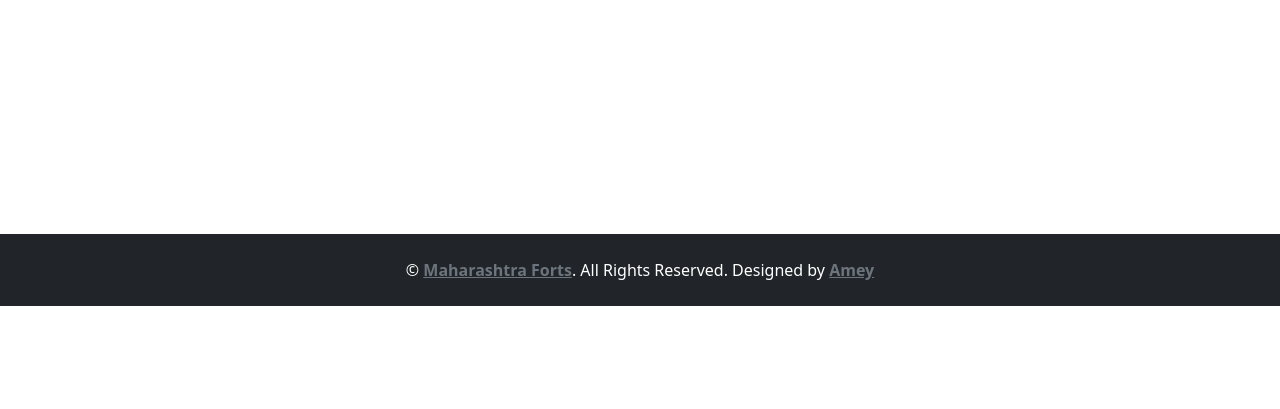
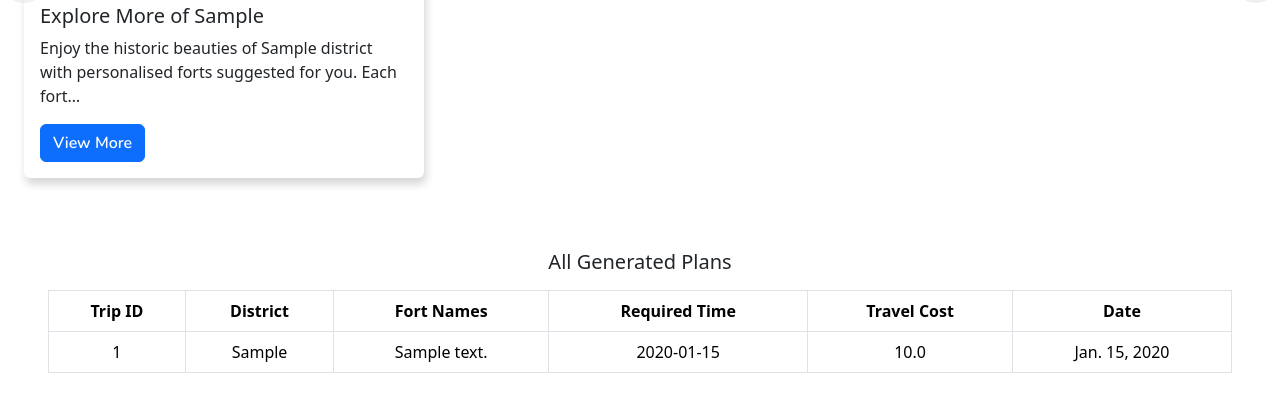
Before and after one commit to Binarybraniac01/Django_Project, a Django app: page /ourplans/ in a window 1280 px wide. Shown: the part 454-863 px from the top of the page. Before the commit the page ends 760 px from the top, so only its background shows below. Run offline with Django 5.2, Linux system fonts and the light colour scheme; a user stored in the database is signed in; tables that the repository leaves empty hold one stand-in row (values such as "Sample post"); data that the repository does not hold is empty; some libraries are stand-ins or nearby versions.

Commit message:
Recommendations little bug removed and added truncate feature for details

```diff
--- a/recommendations/templates/ourplans.html
+++ b/recommendations/templates/ourplans.html
@@ -31,7 +31,7 @@
                 <div class="img-wrapper"><img src="/media/img/recomendation_imgs/{{item.image_name}}" class="d-block w-100" alt="No Picture Found"> </div>
                 <div class="card-body">
                     <h5 class="card-title">{{item.recom_title}}</h5>
-                    <p class="card-text">{{item.recom_details}}</p>
+                    <p class="card-text">{{ item.recom_details|truncatechars:100 }}</p>
                     <form>
                         {% csrf_token %}
                         <button formmethod="post" formaction="/recommdirection/" name="rec_id" value="{{item.recommendation_id}}" type="submit" class="btn btn-primary">View More</button>
--- a/recommendations/views.py
+++ b/recommendations/views.py
@@ -9,11 +9,13 @@
 def ourplans(request):
     active2 = "active"
 
+    #Todo: Add pagination in table
     planned_trips = all_trips.objects.filter(user=request.user).order_by('-trip_id')
     if not planned_trips:
         return render(request, "not_enough_data.html", context={"active2":active2})
 
     ############################ For Randomized Recommendations #########################################
+    # Add below code block if you want to 1 day limit to recom data creation for user
     # check for the date constraints so that same day you dont make double recom for same user
     date_check = all_recommendations.objects.filter(user=request.user).first()
     if date_check is not None:
@@ -24,9 +26,10 @@
         else:
             print("dates Matched")
 
-
-    # Check if the date does not match with the current date the excute the code
-    if date_check is None:
+    # Check if database is None to add new entries of user
+    # Its for both new user and the user whos yesterdays data is deleted
+    data_availability = all_recommendations.objects.filter(user=request.user).first()
+    if data_availability is None:
             # Retrieve unique trip districts using Django's ORM
             planned_trips_dist = list(
                 all_trips.objects.filter(user=request.user)
```
